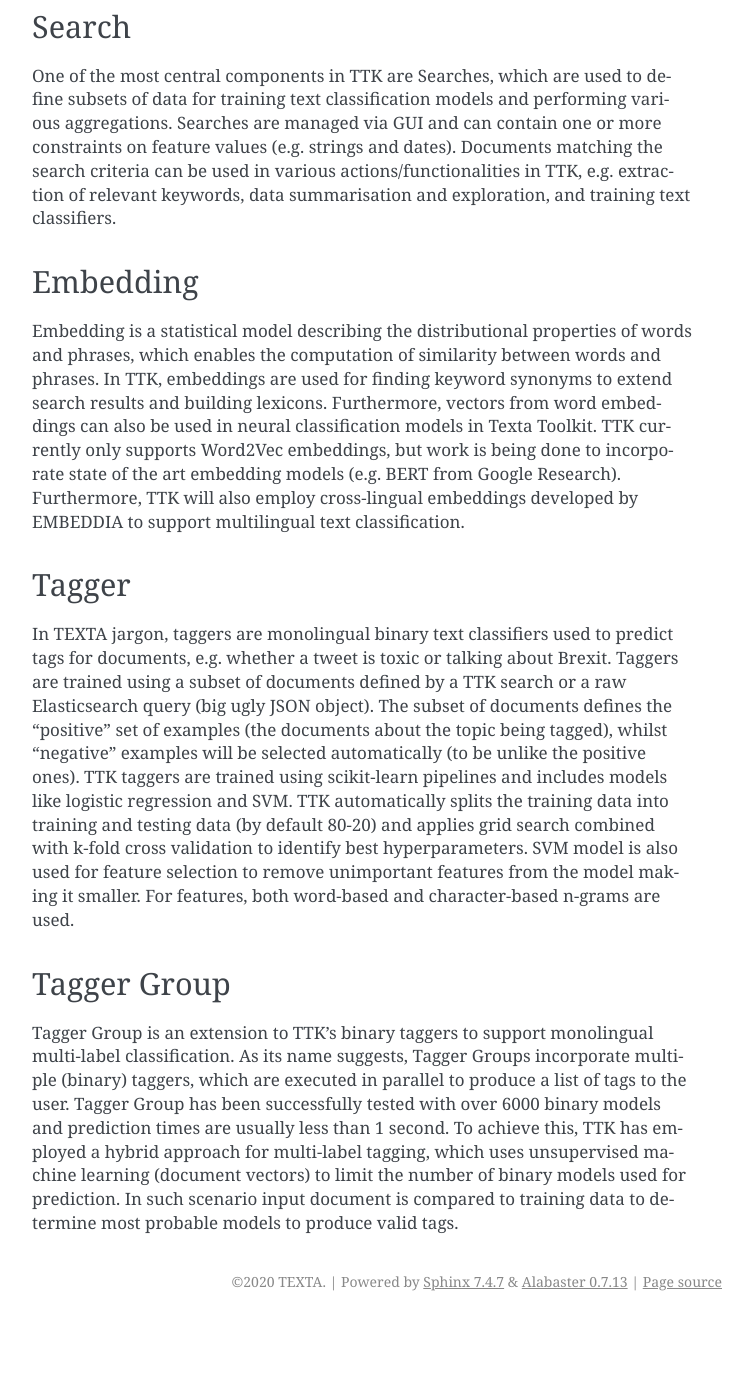
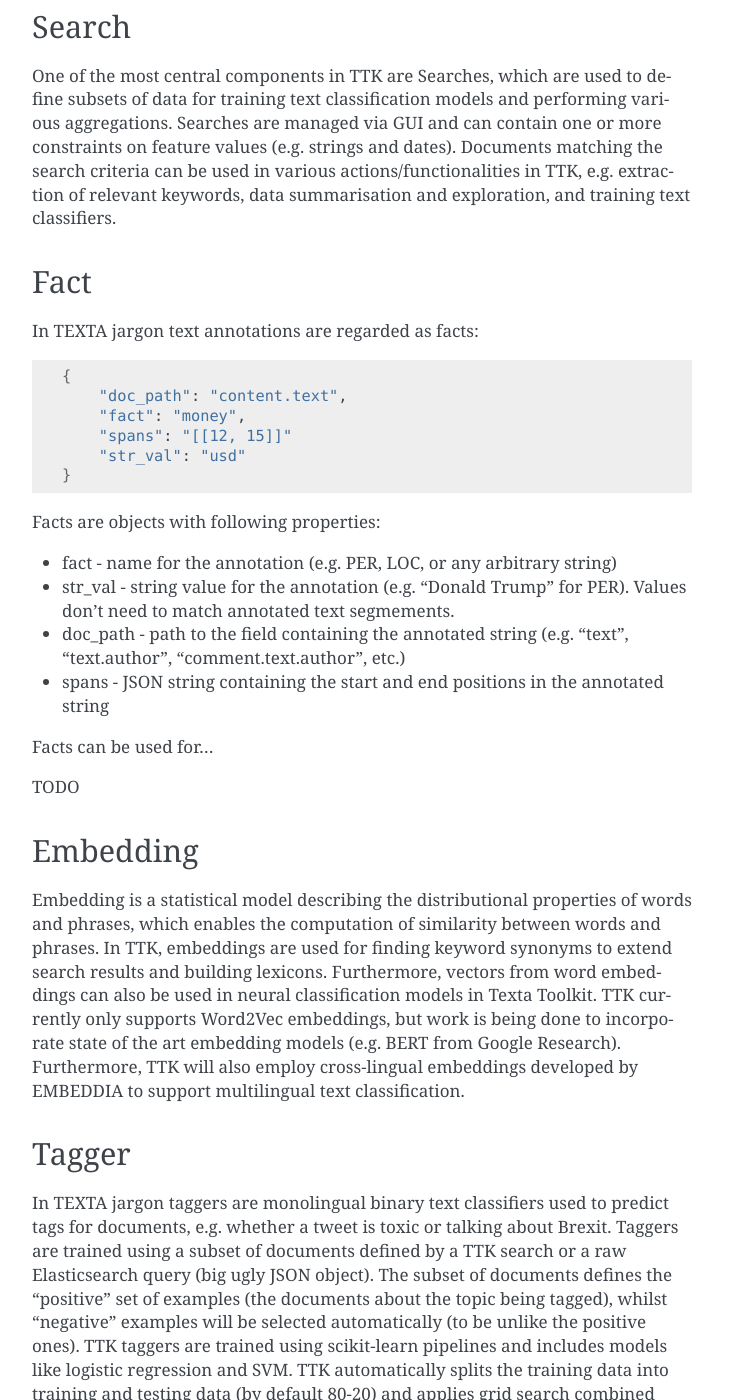
Before and after one commit to texta-tk/texta-tk.github.io, a Sphinx documentation site: the page built from source/concepts.rst, in a window 1280 px wide and 1400 px high, scrolled down 592 px. Shown: the whole window, without its empty margins (388-1141 px from the left). Built offline with Sphinx 7.4.7, drawn with Linux system fonts in a browser that asks for light colours; formulas are drawn with MathJax 3; before the commit the page ends 1913 px from its top, so only the background shows below that; some of the changed text lies outside the part shown.

Commit message:
add some text to facts

```diff
--- a/source/concepts.rst
+++ b/source/concepts.rst
@@ -18,6 +18,36 @@
 
 One of the most central components in TTK are Searches, which are used to define subsets of data for training text classification models and performing various aggregations. Searches are managed via GUI and can contain one or more constraints on feature values (e.g. strings and dates). Documents matching the search criteria can be used in various actions/functionalities in TTK, e.g. extraction of relevant keywords, data summarisation and exploration, and training text classifiers.
 
+Fact
+----
+
+In TEXTA jargon text annotations are regarded as facts:
+
+.. code-block:: bash
+
+    {
+        "doc_path": "content.text",
+        "fact": "money",
+        "spans": "[[12, 15]]"
+        "str_val": "usd"
+    }
+
+Facts are objects with following properties:
+
+* fact - name for the annotation (e.g. PER, LOC, or any arbitrary string)
+
+* str_val - string value for the annotation (e.g. "Donald Trump" for PER). Values don't need to match annotated text segmements.
+
+* doc_path - path to the field containing the annotated string (e.g. "text", "text.author", "comment.text.author", etc.)
+
+* spans - JSON string containing the start and end positions in the annotated string
+
+Facts can be used for...
+
+TODO
+
+
+
 Embedding
 ---------
 
@@ -26,7 +56,7 @@
 Tagger
 ------
 
-In TEXTA jargon, taggers are monolingual binary text classifiers used to predict tags for documents, e.g. whether a tweet is toxic or talking about Brexit. Taggers are trained using a subset of documents defined by a TTK search or a raw Elasticsearch query (big ugly JSON object). The subset of documents defines the “positive” set of examples (the documents about the topic being tagged), whilst “negative” examples will be selected automatically (to be unlike the positive ones). TTK taggers are trained using scikit-learn pipelines and includes models like logistic regression and SVM. TTK automatically splits the training data into training and testing data (by default 80-20) and applies grid search combined with k-fold cross validation to identify best hyperparameters. SVM model is also used for feature selection to remove unimportant features from the model making it smaller. For features, both word-based and character-based n-grams are used.
+In TEXTA jargon taggers are monolingual binary text classifiers used to predict tags for documents, e.g. whether a tweet is toxic or talking about Brexit. Taggers are trained using a subset of documents defined by a TTK search or a raw Elasticsearch query (big ugly JSON object). The subset of documents defines the “positive” set of examples (the documents about the topic being tagged), whilst “negative” examples will be selected automatically (to be unlike the positive ones). TTK taggers are trained using scikit-learn pipelines and includes models like logistic regression and SVM. TTK automatically splits the training data into training and testing data (by default 80-20) and applies grid search combined with k-fold cross validation to identify best hyperparameters. SVM model is also used for feature selection to remove unimportant features from the model making it smaller. For features, both word-based and character-based n-grams are used.
 
 Tagger Group
 ------------
```
Also changed, not shown: source/installation.rst (+4 -4 lines).
